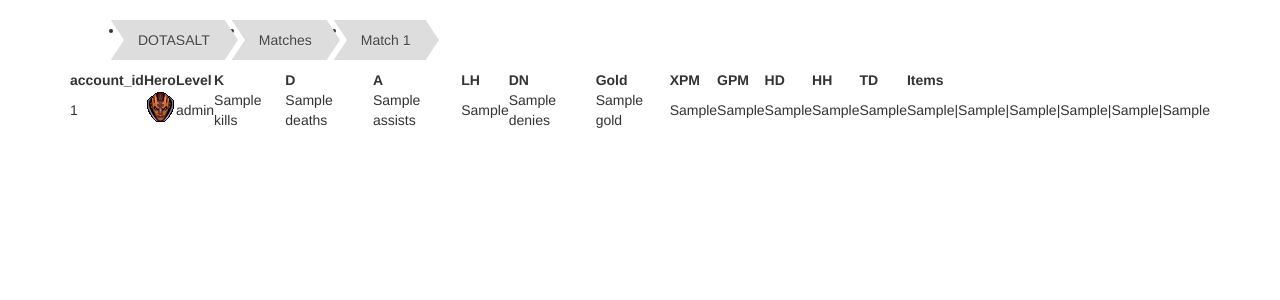
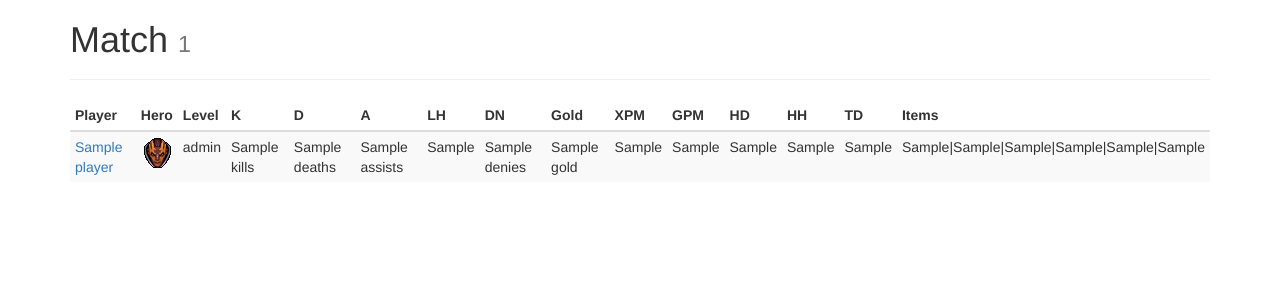
Before and after one commit to sbuggay/dotasalt, a Flask app: page /matches/1/ in a window 1280 px wide. Shown: the part 52-352 px from the top of the page. Run offline with Flask 2, Linux system fonts and the light colour scheme; a database or web service that is not in the repository returns one stand-in record (values such as "Sample title"); data that the repository does not hold is empty; some libraries are stand-ins or nearby versions.

Commit message:
Match now displays and correctly links player name

```diff
--- a/templates/match.html
+++ b/templates/match.html
@@ -1,16 +1,14 @@
 {% extends "layout.html" %}
 {% block body %}
 
-<ul id="breadcrumbs">
-	<li ><a href="/">DOTASALT</a></li>
-	<li ><a href="/matches/">Matches</a></li>
-	<li><a>Match {{match.match_id}}</a></li>
-</ul>
+<div style="margin-top: 0px;" class="page-header">
+  <h1 style="margin-top: 0px;">Match <small>{{match.match_id}}</small></h1>
+</div>
 
-<table class="pure-table pure-table-horizontal">
+<table class="table table-striped table-condensed">
 	<thead>
 		<tr>
-			<th>account_id</th>
+			<th>Player</th>
 			<th>Hero</th>
 			<th>Level</th>
 			<th>K</th>
@@ -30,8 +28,14 @@
 
 	<tbody>
 		{% for player in match.players %}
-		<tr class="pure-table-{{ loop.cycle('odd', '') }}">
-			<td class="account_id">{{player.account_id}}</td>
+		<tr>
+			<td class="account_id">
+			{% if player.account_id == 4294967295 %}
+				{{player.name}}
+			{% else %}
+				<a href="/players/{{player.account_id}}">{{player.name}}</a>
+			{% endif %}
+			</td>
 			<td><i class="d2mh hero-{{player.hero_id}}"></i></td>
 			<td class="2d">{{player.level}}</td>
 			<td class="2d">{{player.kills}}</td>
```
